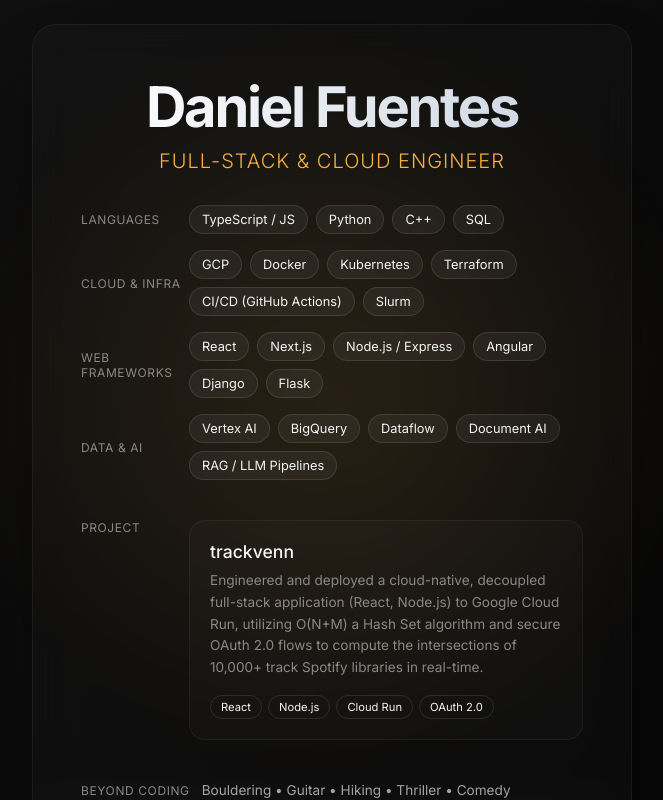
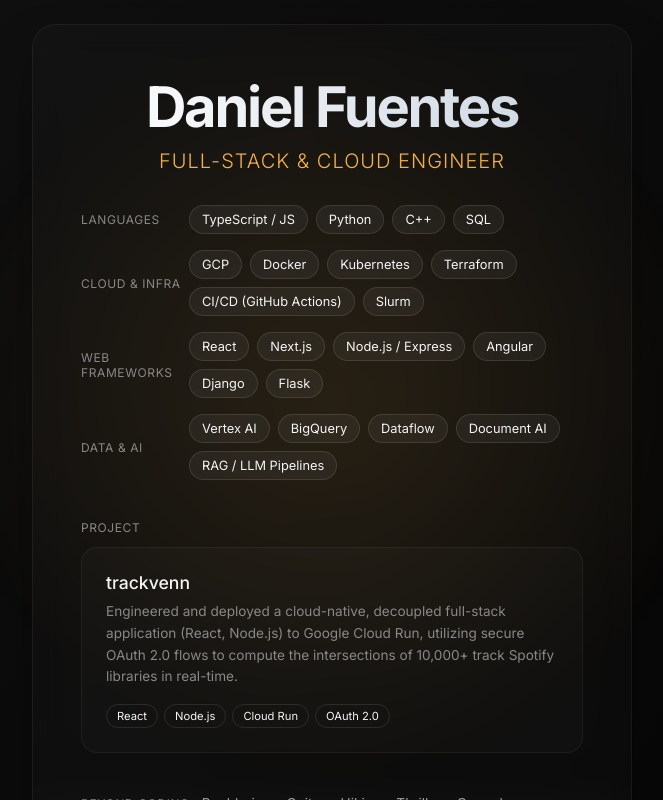
Before and after one commit to fuentesdaniel0/website, a Next.js app: page / in a window 1280 px wide. Shown: the top 800 px of the page, without its empty margins (308-971 px from the left). Built offline with nearby package versions, Linux system fonts and the light colour scheme.

Commit message:
chore(checkpoint): refactor projects layout and update trackvenn description

```diff
--- a/src/app/page.tsx
+++ b/src/app/page.tsx
@@ -27,11 +27,11 @@ export default function Home() {
           </section>
 
           {projects && projects.length > 0 && (
-            <section className="projects-container" style={{ display: 'flex', gap: '8px', marginBottom: '40px', alignItems: 'flex-start' }}>
-              <span className="skill-label">Project</span>
-              <div style={{ flex: 1 }}>
+            <section className="projects-container" style={{ display: 'flex', flexDirection: 'column', gap: '12px', marginBottom: '40px' }}>
+              <span className="skill-label" style={{ width: 'auto' }}>Project</span>
+              <div style={{ display: 'flex', flexDirection: 'column', gap: '16px' }}>
                 {projects.filter(p => p.title === 'trackvenn').map((proj, idx) => (
-                  <div key={idx} className="project-card" style={{ background: 'var(--glass-bg)', border: '1px solid var(--glass-border)', padding: '20px', borderRadius: '16px', transition: 'all 0.3s ease' }}>
+                  <div key={idx} className="project-card" style={{ background: 'var(--glass-bg)', border: '1px solid var(--glass-border)', padding: '24px', borderRadius: '16px', transition: 'all 0.3s ease' }}>
                     <h4 style={{ fontSize: '1.1rem', marginBottom: '8px', fontWeight: 500 }}>
                       {proj.link ? (
                         <a href={proj.link} target="_blank" rel="noopener noreferrer" style={{ color: 'var(--text-primary)', textDecoration: 'none', display: 'inline-flex', alignItems: 'center', gap: '6px' }}>
--- a/src/data/resumeData.ts
+++ b/src/data/resumeData.ts
@@ -243,7 +243,7 @@ export const resumeData: ResumeData = {
       link: "https://venn.tools",
       technologies: ["React", "Node.js", "Cloud Run", "OAuth 2.0"],
       bulletPoints: [
-        "Engineered and deployed a cloud-native, decoupled full-stack application (React, Node.js) to Google Cloud Run, utilizing O(N+M) a Hash Set algorithm and secure OAuth 2.0 flows to compute the intersections of 10,000+ track Spotify libraries in real-time.",
+        "Engineered and deployed a cloud-native, decoupled full-stack application (React, Node.js) to Google Cloud Run, utilizing secure OAuth 2.0 flows to compute the intersections of 10,000+ track Spotify libraries in real-time.",
       ],
     },
   ],
```
